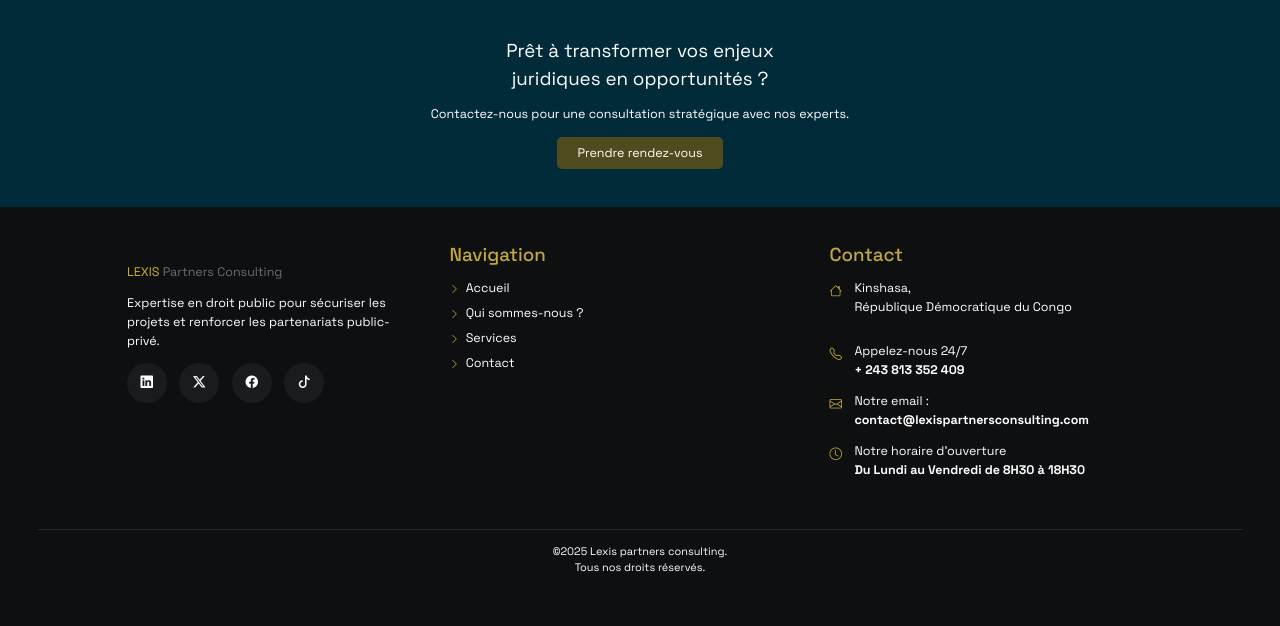
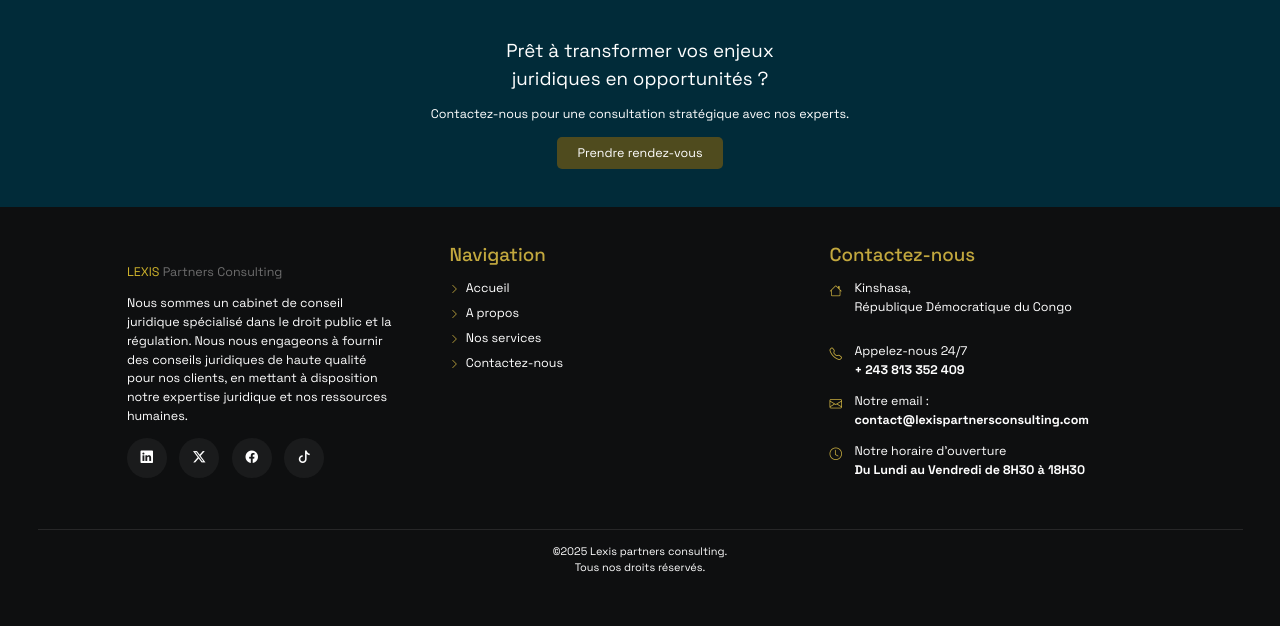
Before and after one commit to Elkis243/Lexis-Partners-Consulting, a Django app: page /fr/about/ in a window 1280 px wide. Shown: the part 1328-1954 px from the top of the page. Run offline with Django 5.2, Linux system fonts and the light colour scheme.

Commit message:
Chore: Mise à jour des traductions dans le pied de page et amélioration de la structure des messages
- Remplacement de la phrase sur l'expertise en droit public par une description plus détaillée.
- Ajout de balises de traduction pour plusieurs éléments du pied de page.
- Correction des traductions pour "Home", "About", "Our services", et "Contactez-nous".
- Utilisation de balises blocktrans pour une meilleure gestion des traductions.

```diff
--- a/lexis_partners_consulting/templates/components/footer.html
+++ b/lexis_partners_consulting/templates/components/footer.html
@@ -11,7 +11,7 @@
                 <span class="logo-main">LEXIS</span> <span class="logo-sub">Partners Consulting</span>
               </p>
             </div>
-            <p class="mb-3">{% trans "Expertise en droit public pour sécuriser les projets et renforcer les partenariats public-privé." %}</p>
+            <p class="mb-3">{% blocktrans %}Nous sommes un cabinet de conseil juridique spécialisé dans le droit public et la régulation. Nous nous engageons à fournir des conseils juridiques de haute qualité pour nos clients, en mettant à disposition notre expertise juridique et nos ressources humaines.{% endblocktrans %}</p>
             <div class="d-flex gap-3 social-links">
               <a href="#" class="text-decoration-none text-white d-flex justify-content-center align-items-center"><i
                   class="bi bi-linkedin"></i></a>
@@ -28,44 +28,44 @@
             <ul class="list-unstyled footer-links">
               <li class="mb-2">
                 <a href="{% url 'index' %}" class="text-white text-decoration-none d-flex align-items-center"><i
-                    class="bi bi-chevron-right me-2" style="color:#C2A83E; font-size:0.8rem"></i> {% trans "Home" %}</a>
+                    class="bi bi-chevron-right me-2" style="color:#C2A83E; font-size:0.8rem"></i> {% trans "Accueil" %}</a>
               </li>
               <li class="mb-2">
                 <a href="{% url 'about' %}" class="text-white text-decoration-none d-flex align-items-center"><i
-                    class="bi bi-chevron-right me-2" style="color:#C2A83E; font-size:0.8rem"></i> {% trans "Qui sommes-nous ?" %}</a>
+                    class="bi bi-chevron-right me-2" style="color:#C2A83E; font-size:0.8rem"></i> {% trans "A propos" %}</a>
               </li>
               <li class="mb-2">
                 <a href="{% url 'services' %}" class="text-white text-decoration-none d-flex align-items-center"><i
-                    class="bi bi-chevron-right me-2" style="color:#C2A83E; font-size:0.8rem"></i> {% trans "Services" %}</a>
+                    class="bi bi-chevron-right me-2" style="color:#C2A83E; font-size:0.8rem"></i> {% trans "Nos services" %}</a>
               </li>
               <li class="mb-2">
                 <a href="{% url 'contact' %}" class="text-white text-decoration-none d-flex align-items-center"><i
-                    class="bi bi-chevron-right me-2" style="color:#C2A83E; font-size:0.8rem"></i> {% trans "Contact" %}</a>
+                    class="bi bi-chevron-right me-2" style="color:#C2A83E; font-size:0.8rem"></i> {% trans "Contactez-nous" %}</a>
               </li>
             </ul>
           </div>
           <div class="col-md-4">
-            <h3 class="fs-4 mb-3" style="color:#C2A83E">{% trans "Contact" %}</h3>
+            <h3 class="fs-4 mb-3" style="color:#C2A83E">{% trans "Contactez-nous" %}</h3>
             <div class="mb-3 d-flex">
               <i class="bi bi-house me-3 mt-1" style="color:#C2A83E"></i>
               <p>
-                Kinshasa, <br /> {% trans "République Démocratique du Congo" %}
+                Kinshasa, <br /> {% blocktrans %}République Démocratique du Congo{% endblocktrans %}
               </p>
             </div>
             <div class="mb-3 d-flex">
               <i class="bi bi-telephone me-3 mt-1" style="color:#C2A83E"></i>
-              <a href="tel:+243813352409" class="text-decoration-none text-white" target="_blank">{% trans "Appelez-nous 24/7" %}
+              <a href="tel:+243813352409" class="text-decoration-none text-white" target="_blank">{% blocktrans %}Appelez-nous 24/7{% endblocktrans %}
                 <br /> <strong>+ 243 813 352 409</strong></a>
             </div>
             <div class="mb-3 d-flex">
               <i class="bi bi-envelope me-3 mt-1" style="color:#C2A83E"></i>
               <a href="mailto:contact@lexispartners.com" class="text-decoration-none text-white" target="_blank">
-                {% trans "Notre email" %} : <br /><strong>contact@lexispartnersconsulting.com</strong></a>
+                {% blocktrans %}Notre email{% endblocktrans %} : <br /><strong>contact@lexispartnersconsulting.com</strong></a>
             </div>
             <div class="mb-3 d-flex">
               <i class="bi bi-clock me-3 mt-1" style="color:#C2A83E"></i>
               <p>
-                {% trans "Notre horaire d'ouverture" %} <br /> <strong>{% trans "Du Lundi au Vendredi de 8H30 à 18H30" %}</strong>
+                {% blocktrans %}Notre horaire d'ouverture{% endblocktrans %} <br /> <strong>{% blocktrans %}Du Lundi au Vendredi de 8H30 à 18H30{% endblocktrans %}</strong>
               </p>
             </div>
           </div>
@@ -76,7 +76,7 @@
 
   <div class="text-center py-3" style="border-top: 1px solid rgba(255,255,255,0.1); margin-top: 2rem;">
     <p class="mb-0 small">
-      &copy;{% now 'Y' %} Lexis partners consulting. <br>{% trans "Tous nos droits réservés." %}
+      &copy;{% now 'Y' %} Lexis partners consulting. <br>{% blocktrans %}Tous nos droits réservés.{% endblocktrans %}
     </p>
   </div>
 </footer>
```
Also changed, not shown: lexis_partners_consulting/locale/en/LC_MESSAGES/django.po.
